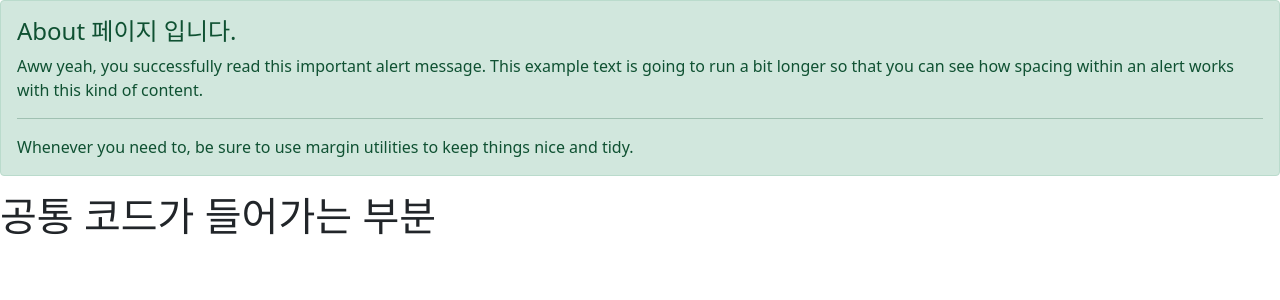
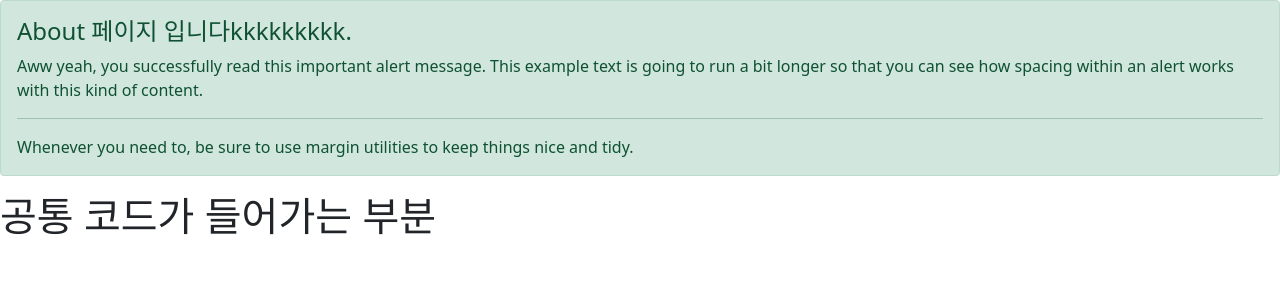
Before and after one commit to skku-arspraxia/arspraxia, a Django app: page /about/ in a window 1280 px wide. Shown: the part 56-356 px from the top of the page. Run offline with Django 4.2, Linux system fonts and the light colour scheme.

Commit message:
rdh test

```diff
--- a/myapp/templates/about.html
+++ b/myapp/templates/about.html
@@ -3,7 +3,7 @@
 {% block mycontent %}
 <div>
     <div class="alert alert-success" role="alert">
-        <h4 class="alert-heading">About 페이지 입니다.</h4>
+        <h4 class="alert-heading">About 페이지 입니다kkkkkkkkk.</h4>
         <p>Aww yeah, you successfully read this important alert message. This example text is going to run a bit longer so that you can see how spacing within an alert works with this kind of content.</p>
         <hr>
         <p class="mb-0">Whenever you need to, be sure to use margin utilities to keep things nice and tidy.</p>
```
